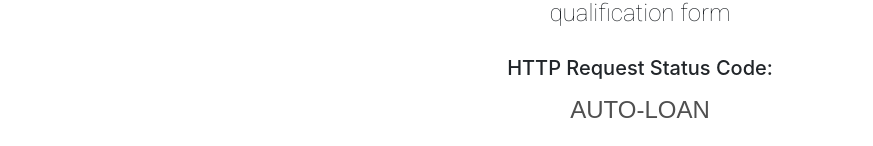
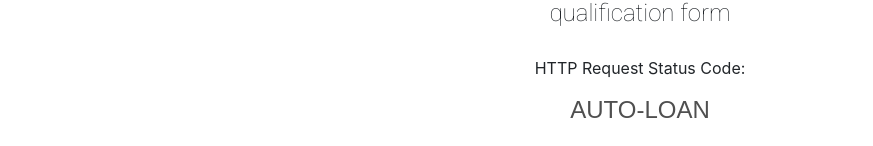
Before and after one commit to jlcalderon/auto-loan, a React (Create React App) app in the folder auto-loan/: page /disqualification in a window 1280 px wide. Shown: the part 197-343 px from the top of the page, without its empty margins (0-873 px from the left). Built offline with nearby package versions, Linux system fonts and the light colour scheme; a web font is replaced by a local one.

Commit message:
Polishing ui in disqualification page

```diff
--- a/auto-loan/src/components/pages/Disqualification.js
+++ b/auto-loan/src/components/pages/Disqualification.js
@@ -21,8 +21,8 @@ const Disqualification = () => {
       </div>
       <div className="row" style={{ marginTop: "20px" }}>
         <div className="col-sm-12 offset-md-4 col-md-4 offset-lg-4 col-lg-4 offset-xl-4 col-xl-4">
-          <h5>HTTP Request Status Code: {apiResponse.code}</h5>
-          <h5>{apiResponse.title}</h5>
+          <p>HTTP Request Status Code: {apiResponse.code}</p>
+          <h1 className="sub-jumbo">{apiResponse.title}</h1>
           <p>{apiResponse.body}</p>
         </div>
       </div>
```
